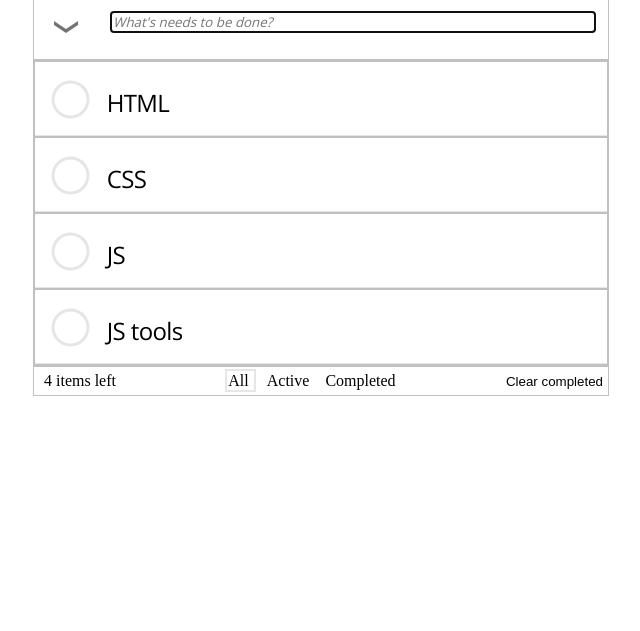
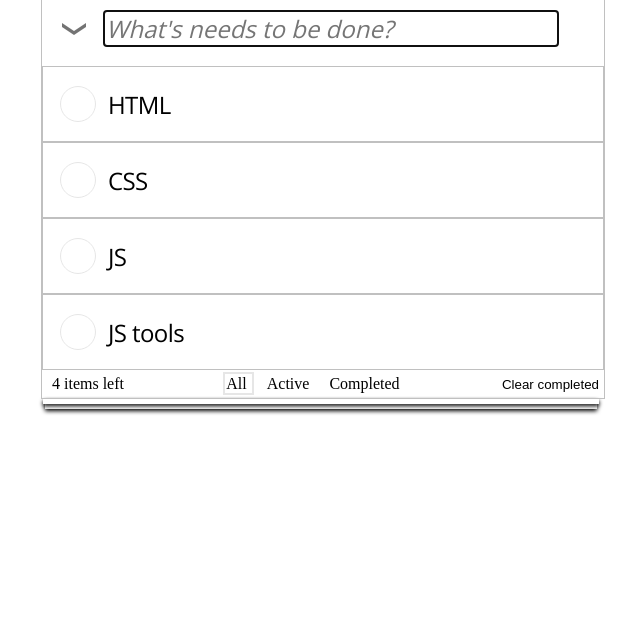
Before and after one commit to ok-technopolis-autumn-2019/Vladislav_Zybkin, a plain HTML site: page index.html in a window 1280 px wide. Shown: the part 169-800 px from the top of the page, without its empty margins (319-959 px from the left). Drawn offline with nearby package versions, Linux system fonts and the light colour scheme.

Commit message:
Fixed mistakes, adding focus and shadow under todos

```diff
--- a/index.html
+++ b/index.html
@@ -30,9 +30,8 @@
                   aria-label="Completed assignment: HTML"
                   id="HTML-checkbox"
                 />
-                <label class="input-assignment"for="HTML-checkbox">
-                  <span class="assignment-item__text" role="listitem">HTML</span>
-                </label>
+                <label class="assignment-item__status-icon" for="HTML-checkbox"></label>
+                <span class="assignment-item__text" role="listitem">HTML</span>
                 <button class="assignment-item__delete-button">Delete assignment</button>
               </div>
               <div class="assignment-item-edit" hidden="hidden">
@@ -52,9 +51,8 @@
                   aria-label="Completed assignment: CSS"
                   id="CSS-checkbox"
                 />
-                <label class="input-assignment" for="CSS-checkbox">
-                  <span class="assignment-item__text" role="listitem">CSS</span>
-                </label>
+                <label class="assignment-item__status-icon" for="CSS-checkbox"></label>
+                <span class="assignment-item__text" role="listitem">CSS</span>
                 <button class="assignment-item__delete-button">Delete assignment</button>
               </div>
               <div class="assignment-item-edit" hidden="hidden">
@@ -74,9 +72,8 @@
                   aria-label="Completed assignment: JS"
                   id="JS-checkbox"
                 />
-                <label class="input-assignment" for="JS-checkbox">
-                  <span class="assignment-item__text" role="listitem">JS</span>
-                </label>
+                <label class="assignment-item__status-icon" for="JS-checkbox"></label>
+                <span class="assignment-item__text" role="listitem">JS</span>
                 <button class="assignment-item__delete-button">Delete assignment</button>
               </div>
               <div class="assignment-item-edit" hidden="hidden">
@@ -96,9 +93,8 @@
                   aria-label="Completed assignment: JS tools"
                   id="JS-tools-checkbox"
                 />
-                <label class="input-assignment" for="JS-tools-checkbox">
-                  <span class="assignment-item__text" role="listitem">JS tools</span>
-                </label>
+                <label class="assignment-item__status-icon" for="JS-tools-checkbox"></label>
+                <span class="assignment-item__text" role="listitem">JS tools</span>
                 <button class="assignment-item__delete-button">Delete assignment</button>
               </div>
               <div class="assignment-item-edit" hidden="hidden">
--- a/main.css
+++ b/main.css
@@ -1,43 +1,75 @@
 
 .todo-app {
-  display: flex;
-  flex-direction: column;
-  align-items: center;
-  align-content: center;
+  position: relative;
+  width: 80%;
+  max-width: 560px;
+  min-width: 480px;
+  margin: 0 auto 20px;
 }
 
-.todo-app section {
+.todo-app::before {
+  content: ' ';
+  position: absolute;
+  top: 100%;
+  left: 2px;
+  right: 2px;
+  height: 5px;
+  z-index: -1;
+  background-color: #fff;
+  box-shadow: 0 2px 4px;
+}
+
+.todo-app::after {
+  content: ' ';
+  position: absolute;
+  top: 100%;
+  left: 4px;
+  right: 4px;
+  height: 10px;
+  z-index: -2;
+  background-color: #fff;
+  box-shadow: 0 2px 4px;
+}
+
+.todo-app__frame {
   border: 1px solid silver;
+  width: 562px;
 }
 
 .todo-app__header h1 {
   font-size: 100px;
   font-family: 'Open Sans', sans-serif;
-  font-weight: 100;
+  font-weight: 70;
   line-height: 21px;
   letter-spacing: -2.5px;
   color: #CCCCCC;
+  text-align: center;
 }
 
 .todo-app__main-controls {
   display: flex;
   justify-content: space-between;
-  padding: 17px;
 }
 
-.main-controls__create-new input[type="text"] {
+.main-controls__create-new-assignment {
+  font-size: 24px;
   border: none;
   font-family: 'Open Sans', sans-serif;
   font-style: italic;
-  width: 100%;
+  width: 90%
 }
 
 .main-controls__create-new {
-  flex-grow: 10;
+  width: 500px;
+  margin-top: 24px;
+  margin-bottom: 20px;
 }
 
 .main-controls__select-all {
-  flex-grow: 1;
+  width: 62px;
+  margin: 27px 0px 23px 17px;
+  height: 15px;
+  width: 32px;
 }
 
 .main-controls__select-all-button {
@@ -67,66 +99,77 @@
 
 .assignment-item__current-view {
   display: flex;
-  width: 562px;
+  flex-grow: 1;
   height: 64px;
   align-items: center;
   padding: 5px;
-  box-shadow: inset 0 -1px #E6E6E6;
-  min-height: 30px;
 }
 
 .assignment-item__current-view:hover {
   background-color: lightgray;
 }
 
-.assignment-item__current-view input[type="checkbox"] {
-  flex-grow: 1;
+.assignment-item__status {
+  flex-shrink: 0;
+  width: 30px;
+  height: 30px;
   position: absolute;
-  opacity: 0;
-  vertical-align: bottom;
+  left: -9999px;
 }
 
-.input-assignment:before {
-  content: " ";
-  margin-left: 11px;
-  margin-right: 10px;
-  display: inline-block;
-  background-repeat: no-repeat;
-  width: 40px;
-  height: 40px;
-  position: relative;
-  background-image: url(images/notdone.png);
-  vertical-align: bottom
+.assignment-item__status-icon {
+  flex-shrink: 0;
+  width: 36px;
+  height: 36px;
+  box-sizing: border-box;
+  margin: 0 12px;
+  border: 1px #E6E6E6 solid;
+  border-radius: 50%;
+  background-color: #fff;
 }
 
-input[type="checkbox"]:checked + .input-assignment:before {
-  width: 40px;
-  height: 40px;
-  background-image: url(images/done.png);
+.assignment-item__status:focus + .assignment-item__status-icon {
+  border-color: #CCCCCC;
 }
 
-.assignment-item__current-view label {
-  flex-grow: 20;
+.assignment-item__current-view: hover .assignment-item__status:not(:checked) + .assignment-item__status-icon {
+  border-color: #CCCCCC;
+}
+
+
+.assignment-item__status:checked + .assignment-item__status-icon {
+  background-image: url(images/completed.png);
+  background-position: 6px 8px;
+  background-repeat: no-repeat;
+  border-color: #5DC2AF;
+}
+
+.assignment-item__text {
+  flex-grow: 1;
   font-family: 'Open Sans', sans-serif;
   font-size: 24px;
   vertical-align: center;
   text-align: left;
+  padding: 12px 0;
+  word-break: break-word;
   letter-spacing: -0.6px;
 }
 
 .assignment-item__current-view .assignment-item__delete-button {
-  display: none;
+  flex-shrink: 0;
+  width: 36px;
+  height: 36px;
+  margin: -9999px 4px 0 12px;
+  text-indent: -9999px;
+  border: none;
+  background-color: lightgray;
+  background-image: url(images/close.png);
+  background-repeat: no-repeat;
+  background-position: center;
 }
 
 .assignment-item__current-view:hover .assignment-item__delete-button {
-  background-color: lightgray;
-  display: inline;
-  background-image: url(images/close.png);
-  background-repeat: no-repeat;
-  background-position: center;
-  border: hidden;
-  text-indent: -100cm;
-  flex-grow: 1;
+  margin-top: 0px;
 }
 
 .assignments-counter {
@@ -146,16 +189,24 @@ input[type="checkbox"]:checked + .input-assignment:before {
   width: 33px;
   height: 22px;
   align-items: center;
+  border: 2px solid transparent;
+}
+
+input[type="radio"]:focus + .assignments-filter {
+  border-color: red;
 }
 
 input[type="radio"]:checked + .assignments-filter {
-  margin: 5px;
-  padding: 1px;
-  border: 2px solid #E6E6E6;
+  border-color: #E6E6E6;
 }
 
 .assignments-filter__input {
-  display: none;
+  flex-shrink: 0;
+  width: 10px;
+  height: 10px;
+  position: absolute;
+  left: -9999px;
+  overflow: hidden;
 }
 
 .assignment-filter__text {
```
Also changed, not shown: images/completed.png (added), images/done.png (deleted), images/notdone.png (deleted).
